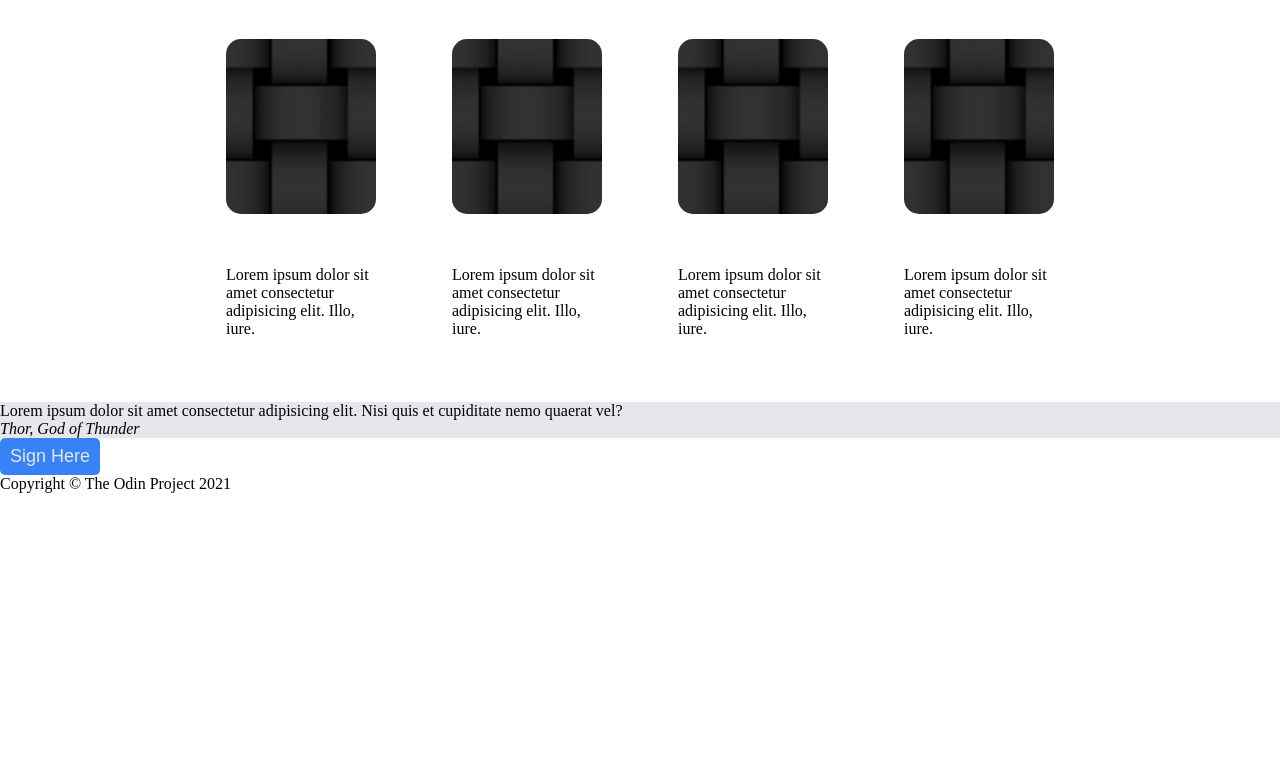
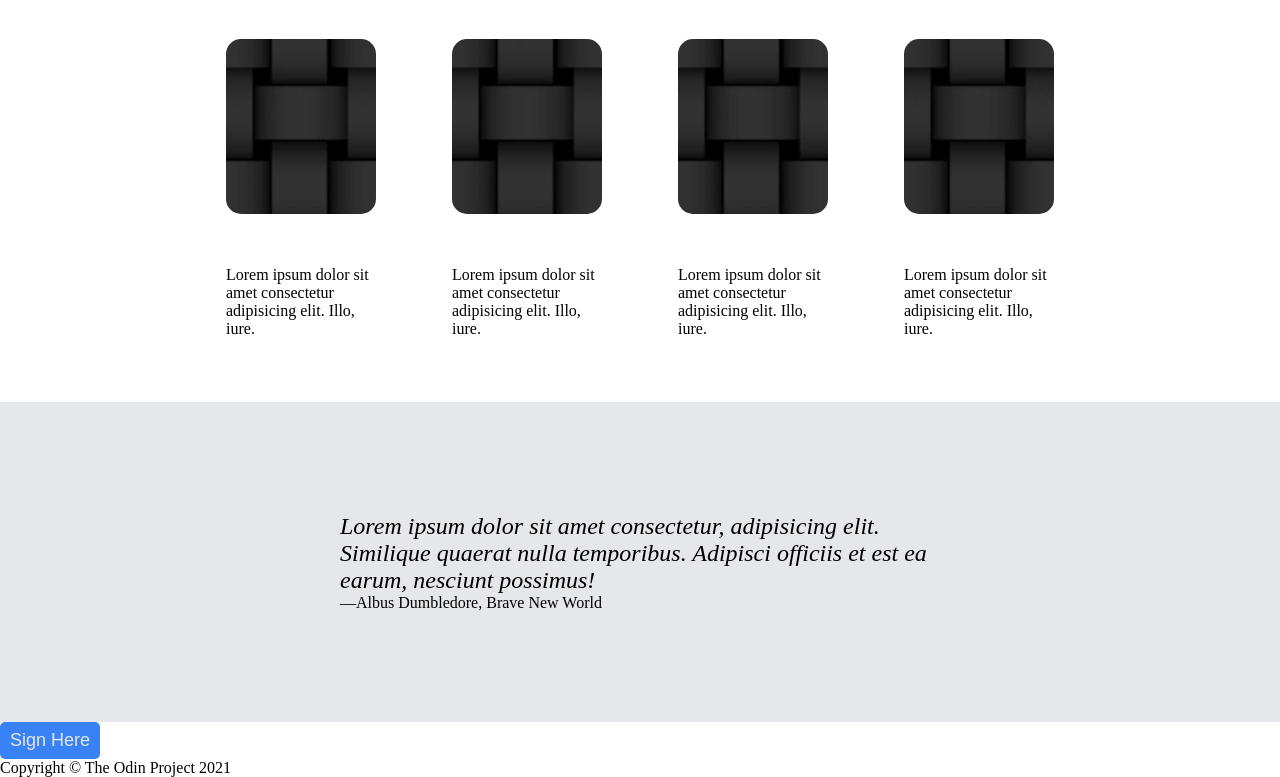
Before and after one commit to Jaywatts15/Landing-Page-Project, a plain HTML site: page index.html in a window 1280 px wide. Shown: the part 635-1412 px from the top of the page. Before the commit the page ends 1128 px from the top, so only its background shows below. Drawn offline with Linux system fonts and the light colour scheme.

Commit message:
blockquote

```diff
--- a/index.html
+++ b/index.html
@@ -58,10 +58,12 @@
 
     <!-- Quote Section -->
     <div class="quote">
-        <blockquote>
-            <p id="quote-text">Lorem ipsum dolor sit amet consectetur adipisicing elit. Nisi quis et cupiditate nemo quaerat vel?</p>
-            <cite>Thor, God of Thunder</cite>
-        </blockquote>
+        <figure>
+            <blockquote cite="https://www.huxley.net/bnw/four.html">
+                <p>Lorem ipsum dolor sit amet consectetur, adipisicing elit. Similique quaerat nulla temporibus. Adipisci officiis et est ea earum, nesciunt possimus!</p>
+            </blockquote>
+            <figcaption>—Albus Dumbledore, <cite>Brave New World</cite></figcaption>
+        </figure>
     </div>
 
     <!-- Call to action -->
--- a/style.css
+++ b/style.css
@@ -26,6 +26,17 @@ button {
     border-radius: 5px;
     border: 0px;
     font-size: 18px;
+}
+
+blockquote {
+    max-width: 600px;
+    font-size: 24px;
+    font-style: italic;
+}
+
+cite {
+    margin-left: auto   ;
+    font-style: normal  ;
 }
 
 /* NAVBAR/SHOWCASE */
@@ -168,4 +179,8 @@ button {
 
 .quote {
     background-color: #E5E7EB;
+    height: 40vh;
+    display: flex;
+    justify-content: center;
+    align-items: center;
 }
```
